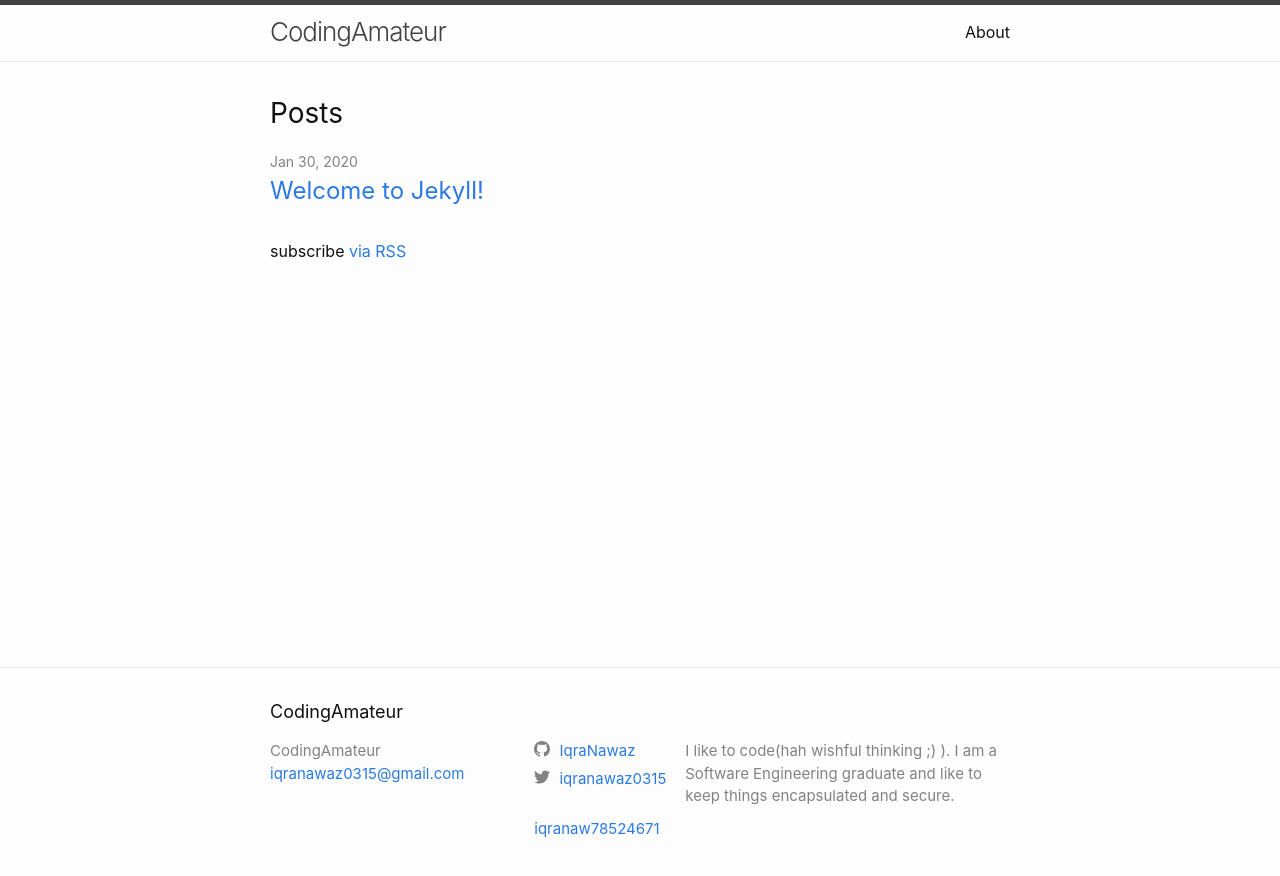
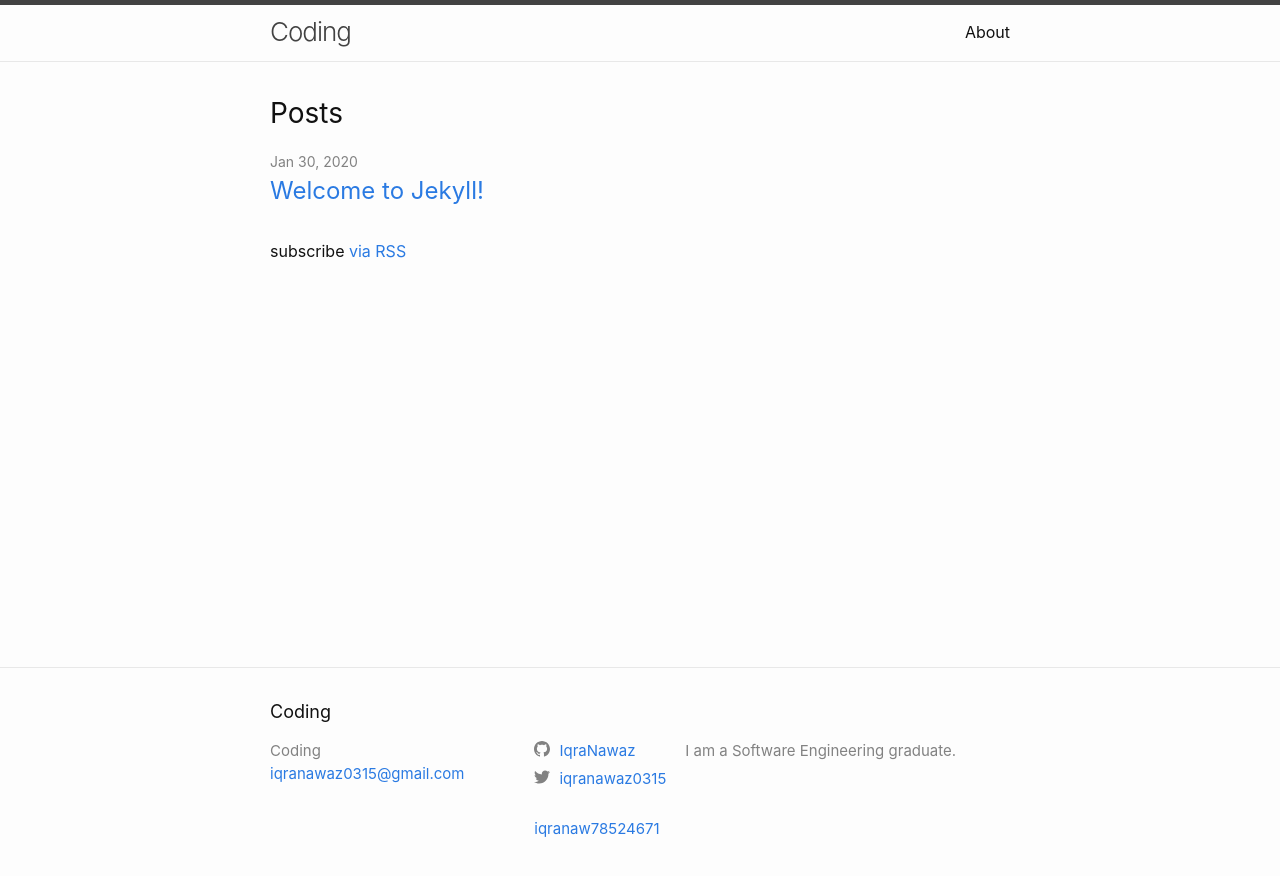
Before and after one commit to IqraNawaz/blog, a Jekyll site: the page built from index.markdown, in a window 1280 px wide. Shown: the top 876 px of the page. Built offline with Jekyll 4.4.1, drawn with Linux system fonts in a browser that asks for light colours.

Commit message:
modifying config file

```diff
--- a/_config.yml
+++ b/_config.yml
@@ -18,11 +18,10 @@
 # You can create any custom variable you would like, and they will be accessible
 # in the templates via {{ site.myvariable }}.
 
-title: CodingAmateur
+title: Coding
 email: iqranawaz0315@gmail.com
 description: >- # this means to ignore newlines until "baseurl:"
-  I like to code(hah wishful thinking ;) ). I am a Software Engineering graduate and like to
-  keep things encapsulated and secure.
+  I am a Software Engineering graduate.
 baseurl: "/blog" # the subpath of your site, e.g. /blog
 url: "iqranawaz.github.io" # the base hostname & protocol for your site, e.g. http://example.com
 twitter_username: iqranawaz0315
--- a/_includes/social.html
+++ b/_includes/social.html
@@ -1,10 +1,5 @@
 <ul class="social-media-list">
   {%- if site.dribbble_username -%}<li><a href="https://dribbble.com/{{ site.dribbble_username| cgi_escape | escape }}"><svg class="svg-icon"><use xlink:href="{{ '/assets/minima-social-icons.svg#dribbble' | relative_url }}"></use></svg> <span class="username">{{ site.dribbble_username| escape }}</span></a></li>{%- endif -%}
-
-
-
-
-
   {%- if site.facebook_username -%}<li><a href="https://www.facebook.com/{{ site.facebook_username| cgi_escape | escape }}"><svg class="svg-icon"><use xlink:href="{{ '/assets/minima-social-icons.svg#facebook' | relative_url }}"></use></svg> <span class="username">{{ site.facebook_username| escape }}</span></a></li>{%- endif -%}
   {%- if site.flickr_username -%}<li><a href="https://www.flickr.com/photos/{{ site.flickr_username| cgi_escape | escape }}"><svg class="svg-icon"><use xlink:href="{{ '/assets/minima-social-icons.svg#flickr' | relative_url }}"></use></svg> <span class="username">{{ site.flickr_username| escape }}</span></a></li>{%- endif -%}
   {%- if site.github_username -%}<li><a href="https://github.com/{{ site.github_username| cgi_escape | escape }}"><svg class="svg-icon"><use xlink:href="{{ '/assets/minima-social-icons.svg#github' | relative_url }}"></use></svg> <span class="username">{{ site.github_username| escape }}</span></a></li>{%- endif -%}
```
